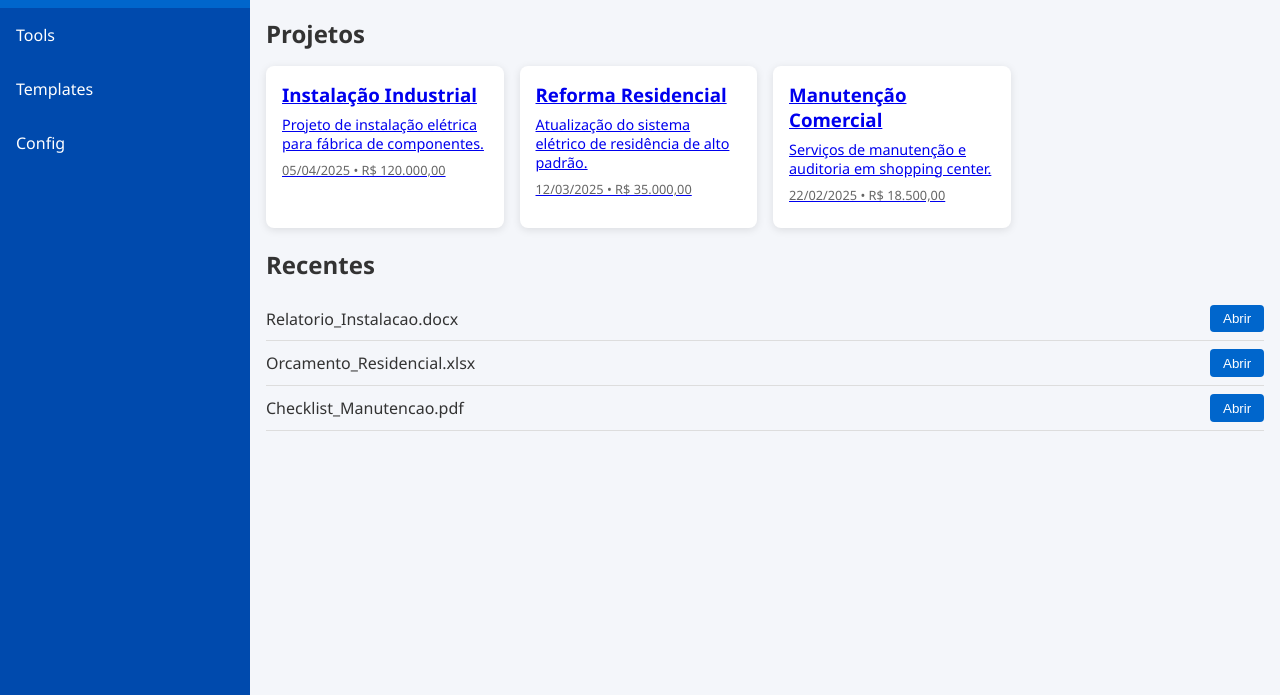
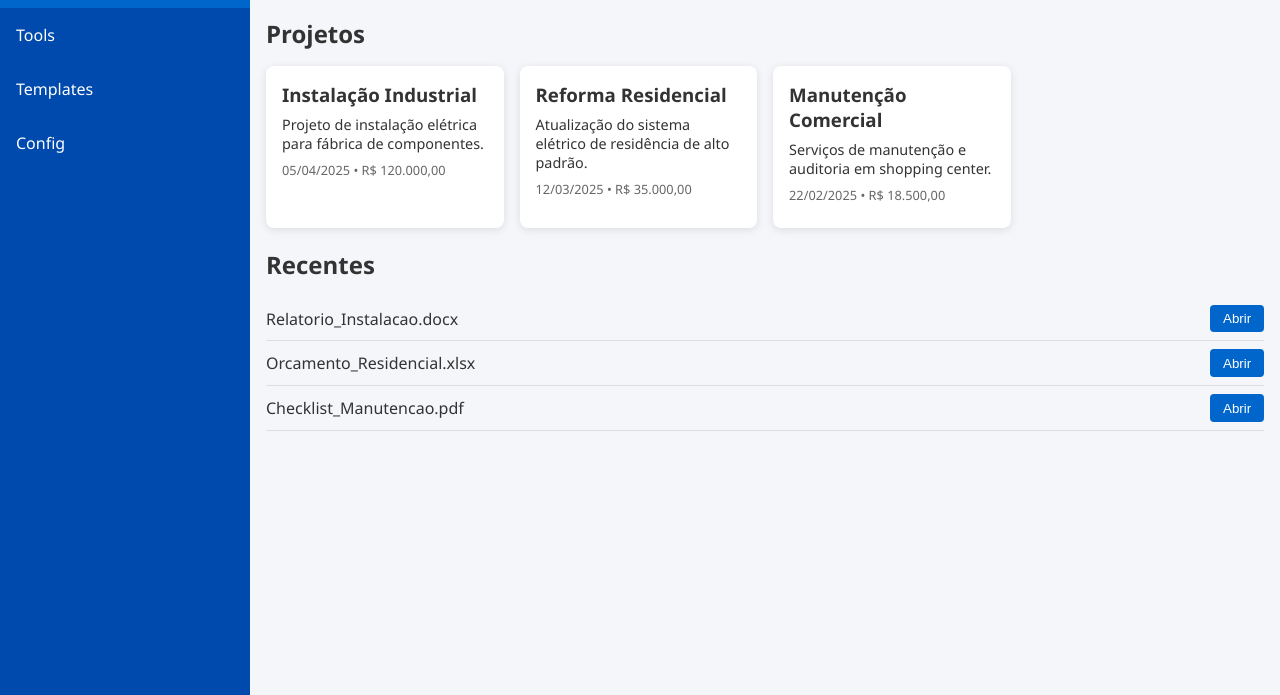
Before and after one commit to Ampere-engineer-system/Model-Ampere, a plain HTML site: page index.html in a window 1280 px wide. Shown: the part 105-800 px from the top of the page. Drawn offline with Linux system fonts and the light colour scheme.

```diff
--- a/assets/styles.css
+++ b/assets/styles.css
@@ -107,6 +107,8 @@
     border-radius:8px;
     cursor: pointer;
     display: block;
+    color: var(--text);
+    text-decoration: none;
 }
 
 .card h3{
```
Also changed, not shown: project.html (+5 -0 lines).
